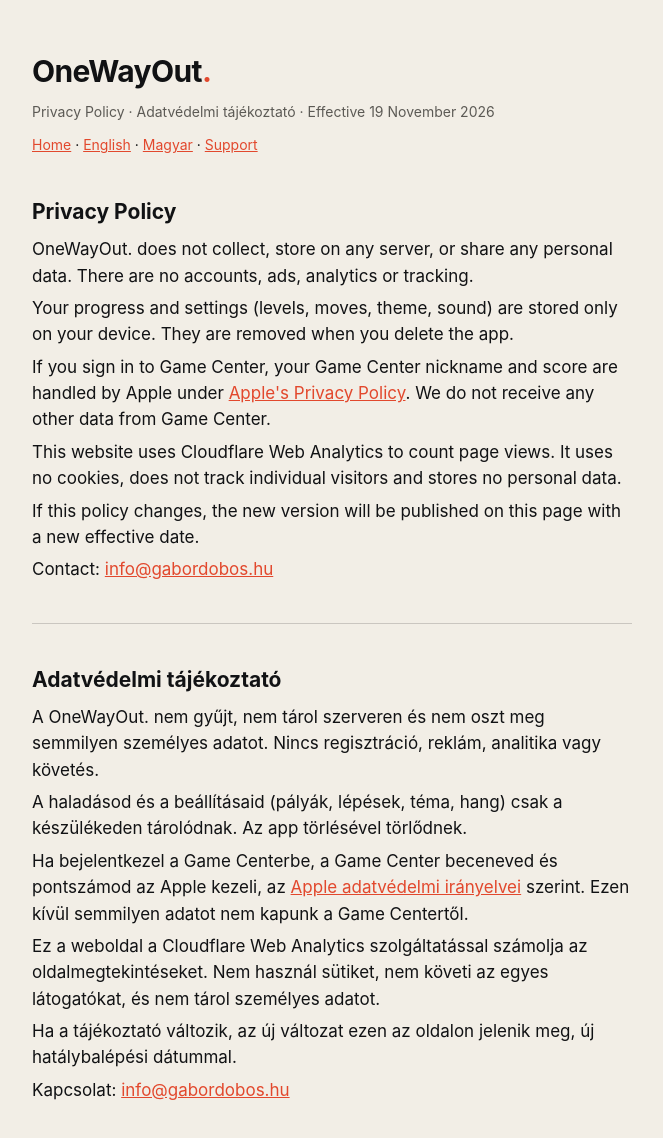
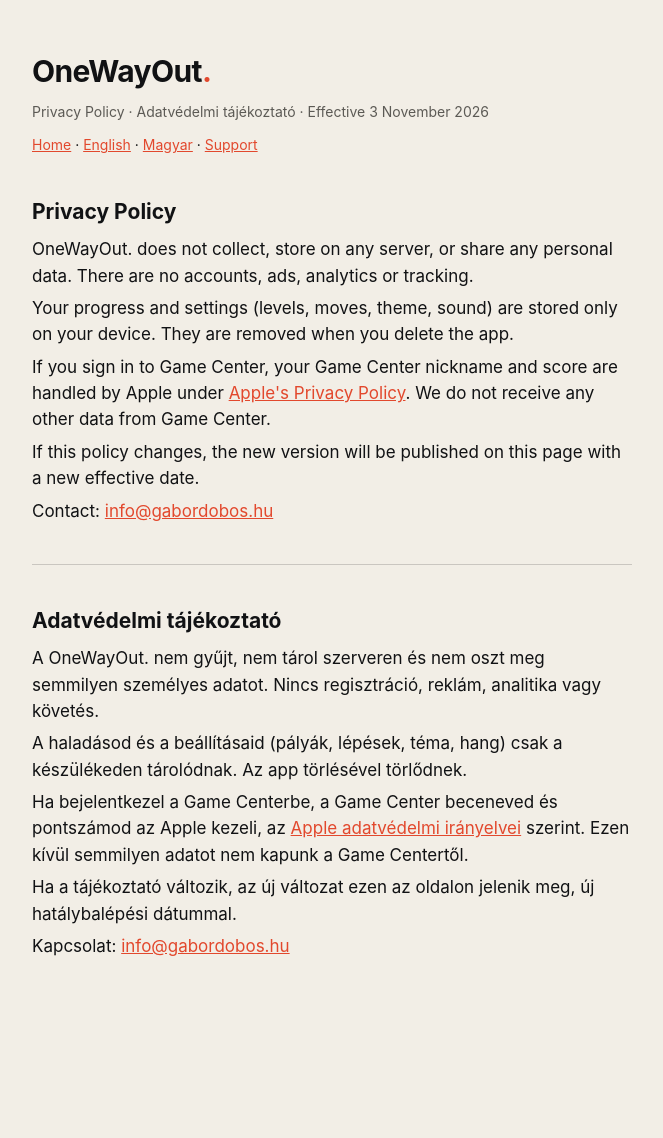
Before and after one commit to gabordobos/onewayout-pipo, a plain HTML site: page privacy/index.html in a window 1280 px wide. Shown: the whole page, without its empty margins (308-971 px from the left). After the commit the page ends 1029 px from the top, so only its background shows below. Drawn offline with Linux system fonts and the light colour scheme.

Commit message:
Revert Cloudflare Web Analytics on onewayout.pipo.hu
Co-Authored-By: Claude Opus 5.5 <noreply@anthropic.com>
Claude-Session: https://claude.ai/code/session_01NDMLBk3GWNverDK8EV536W

```diff
--- a/privacy/index.html
+++ b/privacy/index.html
@@ -1,11 +1,10 @@
 <!doctype html><html lang="en"><head><meta charset="utf-8"><meta name="viewport" content="width=device-width,initial-scale=1"><title>OneWayOut. – Privacy Policy</title><style>:root{--bg:#f2eee6;--ink:#111214;--muted:#5c5a55;--accent:#e2482d}@media (prefers-color-scheme:dark){:root{--bg:#111214;--ink:#f2eee6;--muted:#a5a199}}*{box-sizing:border-box}body{margin:0;background:var(--bg);color:var(--ink);font:17px/1.55 -apple-system,BlinkMacSystemFont,"Segoe UI",Helvetica,Arial,sans-serif}main{max-width:640px;margin:0 auto;padding:48px 20px 64px}h1{font-size:30px;margin:0 0 4px;letter-spacing:-.02em}h1 b{color:var(--accent)}h2{font-size:21px;margin:40px 0 8px}h3{font-size:17px;margin:24px 0 4px}p,li{margin:6px 0}.muted{color:var(--muted);font-size:14px}a{color:var(--accent)}hr{border:0;border-top:1px solid color-mix(in srgb,var(--ink) 18%,transparent);margin:40px 0}nav{font-size:14px;margin-top:12px}</style></head><body><main>
-<h1>OneWayOut<b>.</b></h1><p class="muted">Privacy Policy · Adatvédelmi tájékoztató · Effective 19 November 2026</p>
+<h1>OneWayOut<b>.</b></h1><p class="muted">Privacy Policy · Adatvédelmi tájékoztató · Effective 3 November 2026</p>
 <nav><a href="../">Home</a> · <a href="#en">English</a> · <a href="#hu">Magyar</a> · <a href="../support/">Support</a></nav>
 <h2 id="en">Privacy Policy</h2>
 <p>OneWayOut. does not collect, store on any server, or share any personal data. There are no accounts, ads, analytics or tracking.</p>
 <p>Your progress and settings (levels, moves, theme, sound) are stored only on your device. They are removed when you delete the app.</p>
 <p>If you sign in to Game Center, your Game Center nickname and score are handled by Apple under <a href="https://www.apple.com/legal/privacy/">Apple's Privacy Policy</a>. We do not receive any other data from Game Center.</p>
-<p>This website uses Cloudflare Web Analytics to count page views. It uses no cookies, does not track individual visitors and stores no personal data.</p>
 <p>If this policy changes, the new version will be published on this page with a new effective date.</p>
 <p>Contact: <a href="mailto:info@gabordobos.hu">info@gabordobos.hu</a></p>
 <hr>
@@ -13,7 +12,6 @@
 <p>A OneWayOut. nem gyűjt, nem tárol szerveren és nem oszt meg semmilyen személyes adatot. Nincs regisztráció, reklám, analitika vagy követés.</p>
 <p>A haladásod és a beállításaid (pályák, lépések, téma, hang) csak a készülékeden tárolódnak. Az app törlésével törlődnek.</p>
 <p>Ha bejelentkezel a Game Centerbe, a Game Center beceneved és pontszámod az Apple kezeli, az <a href="https://www.apple.com/hu/legal/privacy/">Apple adatvédelmi irányelvei</a> szerint. Ezen kívül semmilyen adatot nem kapunk a Game Centertől.</p>
-<p>Ez a weboldal a Cloudflare Web Analytics szolgáltatással számolja az oldalmegtekintéseket. Nem használ sütiket, nem követi az egyes látogatókat, és nem tárol személyes adatot.</p>
 <p>Ha a tájékoztató változik, az új változat ezen az oldalon jelenik meg, új hatálybalépési dátummal.</p>
 <p>Kapcsolat: <a href="mailto:info@gabordobos.hu">info@gabordobos.hu</a></p>
-</main><!-- Cloudflare Web Analytics --><script defer src='https://static.cloudflareinsights.com/beacon.min.js' data-cf-beacon='{"token": "62909620c9ea472c8c6a2a7eb737548d"}'></script><!-- End Cloudflare Web Analytics --></body></html>
+</main></body></html>
```
Also changed, not shown: index.html (+1 -1 lines), support/index.html (+1 -1 lines).
